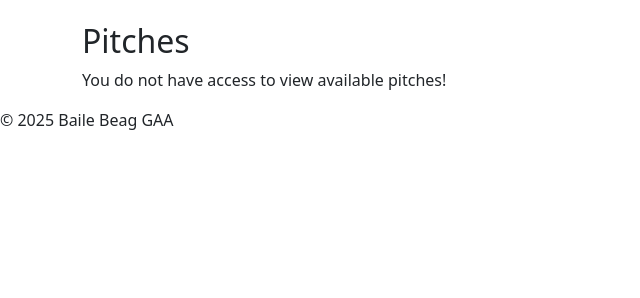
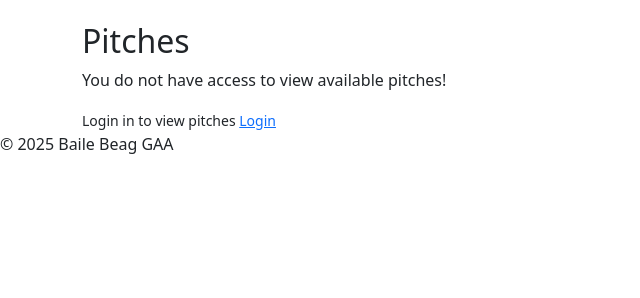
Before and after one commit to james-fitz86/bailebeag, a Django app: page /pitches/ in a window 1280 px wide. Shown: the part 50-348 px from the top of the page, without its empty margins (0-640 px from the left). Run offline with Django 5.2, Linux system fonts and the light colour scheme; some libraries are stand-ins or nearby versions.

Commit message:
added link for login for non logged in users

```diff
--- a/bookings/templates/bookings/pitch_list.html
+++ b/bookings/templates/bookings/pitch_list.html
@@ -28,6 +28,10 @@
         </table>
     {% else %}
         <p>You do not have access to view available pitches!</p>
+        <small>
+            Login in to view pitches
+            <a href="{% url 'login' %}?next={{ request.path }}">Login</a>
+        </small>
     {% endif %}
 </div>
 {% endblock %}
```
